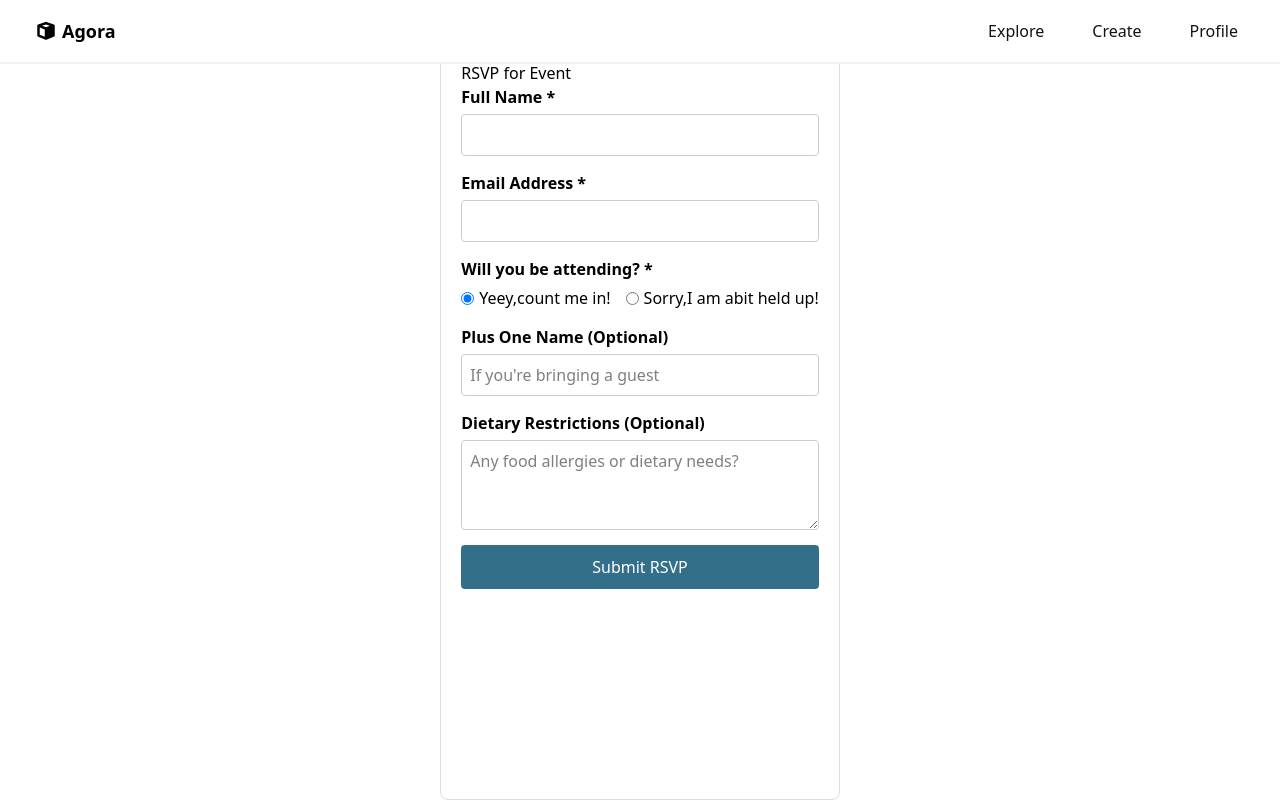
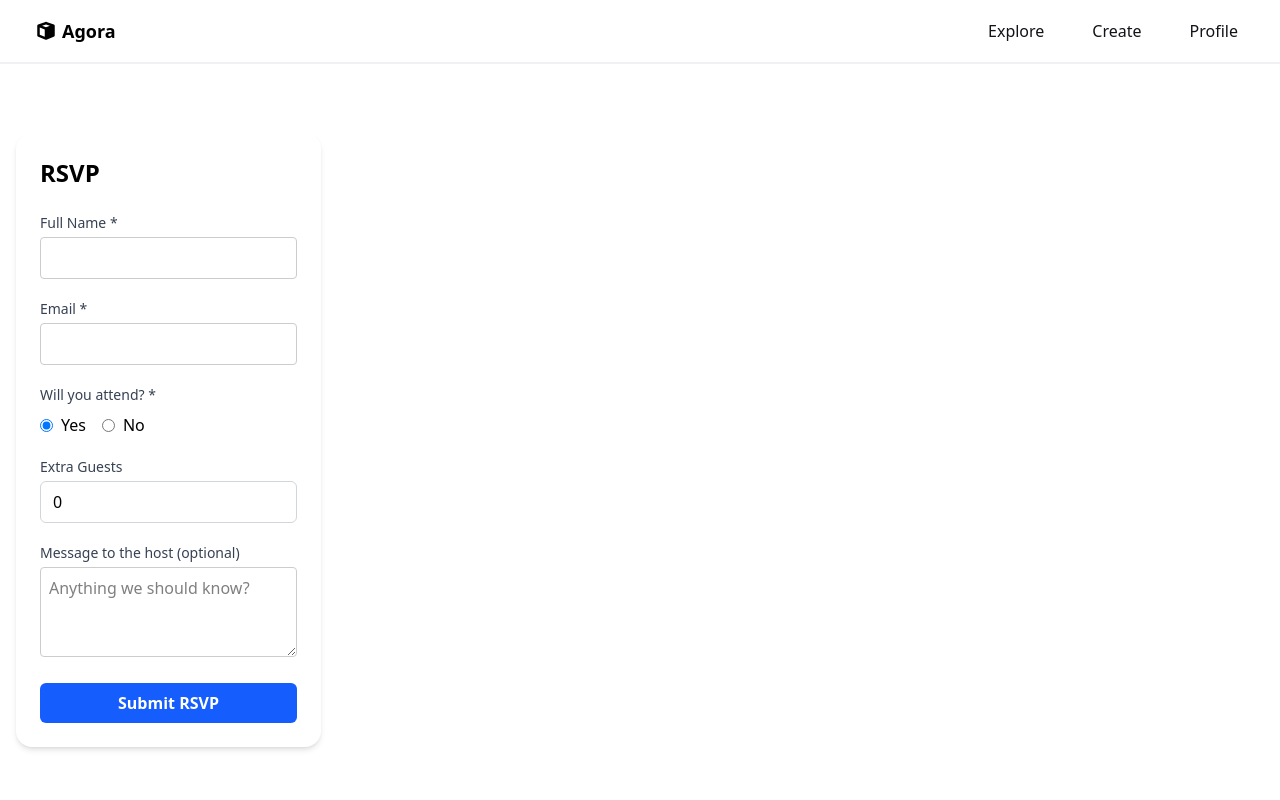
Before and after one commit to Nayaravis/agora-frontend, a React (Vite) app: page /events/1/rsvp in a window 1280 px wide. Built offline with nearby package versions, Linux system fonts and the light colour scheme.

Commit message:
feat/fix: worked on better UI/UX and functionality. Resolved breaking changes

```diff
--- a/src/components/EventDetailPage.jsx
+++ b/src/components/EventDetailPage.jsx
@@ -1,246 +1,97 @@
-import React, { useState, useEffect } from 'react';
-import { useParams } from 'react-router';
+import { useEffect, useState } from "react";
+import { useParams, Link } from "react-router-dom";
+import { motion } from "framer-motion";
 
-const EventDetailPage = () => {
-  let params = useParams();
-  const [event, updateEvent] = useState({});
+const EVENTS_API = "https://agora-backend-pg31.onrender.com/api/events";
+const RSVPS_API = "https://agora-backend-pg31.onrender.com/api/rsvps";
+
+function EventDetails() {
+  const { eventId } = useParams();
+  const [event, setEvent] = useState(null);
+  const [rsvpCount, setRsvpCount] = useState(0);
+  const [loading, setLoading] = useState(true);
 
   useEffect(() => {
-    fetch(`https://agora-backend-pg31.onrender.com/api/events/${params.eventId}`)
-      .then(res => res.json())
-      .then(eventData => {
-        updateEvent(eventData)
-      })
-  }, [params.eventId])
+    async function fetchEventData() {
+      try {
+        const [eventRes, rsvpRes] = await Promise.all([
+          fetch(`${EVENTS_API}/${eventId}`),
+          fetch(`${RSVPS_API}?eventId=${eventId}`),
+        ]);
 
-  const initialComments = [];
+        if (!eventRes.ok || !rsvpRes.ok) throw new Error("Failed to load data");
 
-  const { title, createdBy, datetime, location, notes, imageUrl, initialRsvpStatus, onRsvpChange, eventId } = event;
+        const eventData = await eventRes.json();
+        const rsvpData = await rsvpRes.json();
 
-  const [rsvpStatus, setRsvpStatus] = useState(initialRsvpStatus);
-  const [newCommentText, setNewCommentText] = useState('');
-  const [comments, setComments] = useState(initialComments);
+        setEvent(eventData);
+        setRsvpCount(rsvpData.filter((r) => r.rsvpStatus === "yes").length);
+      } catch (err) {
+        console.error("Error fetching event details:", err);
+      } finally {
+        setLoading(false);
+      }
+    }
+    fetchEventData();
+  }, [eventId]);
 
-  useEffect(() => {
-    setRsvpStatus(initialRsvpStatus);
-  }, [initialRsvpStatus]);
+  if (loading) return <p className="p-6 text-gray-500">Loading event...</p>;
+  if (!event) return <p className="p-6 text-red-500">Event not found.</p>;
 
-  const handleRsvpClick = (status) => {
-    setRsvpStatus(status);
-    if (onRsvpChange) {
-      onRsvpChange(eventId, status);
-    }
-  };
-
-  const handlePostComment = () => {
-    if (newCommentText.trim()) {
-      const newComment = {
-        id: Date.now().toString(),
-        userName: "Current User",
-        timeAgo: "Just now",
-        text: newCommentText.trim(),
-        avatarUrl: "https://via.placeholder.com/40/FF5733/FFFFFF?text=CU"
-      };
-      setComments((prevComments) => [...prevComments, newComment]);
-      setNewCommentText('');
-    }
-  };
-
-  const getRsvpButtonClasses = (buttonStatus) => {
-    let baseClasses = "py-2 px-6 rounded-full font-semibold transition duration-300 ease-in-out shadow-md";
-    if (rsvpStatus === buttonStatus) {
-      return `${baseClasses} bg-purple-600 text-white`;
-    } else {
-      return `${baseClasses} bg-gray-200 text-gray-800 hover:bg-gray-300`;
-    }
-  };
-
-  const getRsvpStatusText = () => {
-    switch (rsvpStatus) {
-      case 'attending':
-        return <span className="text-green-600 font-bold">You are attending! 🎉</span>;
-      case 'not_attending':
-        return <span className="text-red-600 font-bold">You are not attending.</span>;
-      default:
-        return <span className="text-gray-600">Please let us know if you're attending.</span>;
-    }
-  };
-
-  const formatDateTime = (datetime) => {
-    if (!datetime) return '';
-    const date = new Date(datetime);
-    return {
-      date: date.toLocaleDateString(),
-      time: date.toLocaleTimeString([], { hour: '2-digit', minute: '2-digit' })
-    };
-  };
-
-  const { date, time } = formatDateTime(datetime);
+  const { title, location, datetime, description, createdBy } = event;
+  const formattedDate = new Date(datetime).toLocaleDateString();
+  const formattedTime = new Date(datetime).toLocaleTimeString([], {
+    hour: "2-digit",
+    minute: "2-digit",
+  });
 
   return (
-    <div className="min-h-screen bg-gray-50 overflow-auto flex w-full justify-center">
-      <div className="max-w-4xl mx-auto py-8 px-4 sm:px-6 lg:px-8">
-        {/* Breadcrumbs */}
-        <nav className="mb-6">
-          <p className="text-sm text-gray-500">Events / {title || 'Loading...'}</p>
-        </nav>
+    <div className="w-full min-h-screen bg-gradient-to-br from-blue-50 via-white to-blue-100 p-6">
+      <motion.div
+        initial={{ opacity: 0, y: 20 }}
+        animate={{ opacity: 1, y: 0 }}
+        className="max-w-3xl mx-auto bg-white rounded-xl shadow-lg p-8"
+      >
+        {/* Event Title */}
+        <h1 className="text-3xl font-bold mb-2 text-gray-900">{title}</h1>
 
-        <div className="bg-white rounded-xl shadow-lg overflow-hidden">
-          {/* Header */}
-          <div className="p-6 sm:p-8">
-            <h1 className="text-3xl sm:text-4xl font-bold text-gray-900 mb-2">
-              {title || 'Loading...'}
-            </h1>
-            <p className="text-gray-600 text-lg">
-              Hosted by {createdBy || 'Unknown'}
-            </p>
-          </div>
-
-          {/* Event Image */}
-          <div className="relative h-64 sm:h-80 bg-gradient-to-br from-purple-500 to-pink-500">
-            {imageUrl ? (
-              <img
-                src={imageUrl}
-                alt={title}
-                className="w-full h-full object-cover"
-                onError={(e) => {
-                  e.target.style.display = 'none';
-                }}
-              />
-            ) : (
-              <div className="w-full h-full flex items-center justify-center">
-                <div className="text-white text-xl font-semibold">Event Image</div>
-              </div>
-            )}
-          </div>
-
-          {/* Content */}
-          <div className="p-6 sm:p-8 space-y-8">
-            {/* Event Details */}
-            <section>
-              <h2 className="text-2xl font-bold text-gray-800 mb-4">Event Details</h2>
-              <div className="grid grid-cols-1 md:grid-cols-2 gap-6">
-                <div className="flex items-start space-x-3">
-                  <span className="text-2xl">📅</span>
-                  <div>
-                    <p className="font-semibold text-gray-800">Date</p>
-                    <p className="text-gray-600">{date || 'TBD'}</p>
-                  </div>
-                </div>
-                <div className="flex items-start space-x-3">
-                  <span className="text-2xl">⏰</span>
-                  <div>
-                    <p className="font-semibold text-gray-800">Time</p>
-                    <p className="text-gray-600">{time || 'TBD'}</p>
-                  </div>
-                </div>
-                <div className="flex items-start space-x-3 md:col-span-2">
-                  <span className="text-2xl">📍</span>
-                  <div>
-                    <p className="font-semibold text-gray-800">Location</p>
-                    <p className="text-gray-600">{location || 'TBD'}</p>
-                  </div>
-                </div>
-              </div>
-            </section>
-
-            {/* Description */}
-            <section>
-              <h2 className="text-2xl font-bold text-gray-800 mb-4">Description</h2>
-              <div className="prose max-w-none">
-                <p className="text-gray-700 leading-relaxed whitespace-pre-wrap">
-                  {notes || 'No description available.'}
-                </p>
-              </div>
-            </section>
-
-            {/* RSVP Section */}
-            <section className="bg-gray-50 rounded-lg p-6">
-              <div className="flex flex-col sm:flex-row items-start sm:items-center justify-between gap-4">
-                <div>
-                  <h3 className="text-lg font-semibold text-gray-800 mb-2">RSVP Status</h3>
-                  {getRsvpStatusText()}
-                </div>
-                <div className="flex space-x-3">
-                  <button
-                    onClick={() => handleRsvpClick('attending')}
-                    className={getRsvpButtonClasses('attending')}
-                  >
-                    ✓ Attending
-                  </button>
-                  <button
-                    onClick={() => handleRsvpClick('not_attending')}
-                    className={getRsvpButtonClasses('not_attending')}
-                  >
-                    ✗ Not Attending
-                  </button>
-                </div>
-              </div>
-            </section>
-
-            {/* Comments Section */}
-            <section>
-              <h2 className="text-2xl font-bold text-gray-800 mb-6">Comments & Questions</h2>
-
-              {/* Comments List */}
-              <div className="space-y-6 mb-8">
-                {comments.length > 0 ? (
-                  comments.map((comment) => (
-                    <div key={comment.id} className="flex space-x-4">
-                      <img
-                        src={comment.avatarUrl}
-                        alt={`${comment.userName}'s avatar`}
-                        className="w-10 h-10 rounded-full object-cover flex-shrink-0"
-                      />
-                      <div className="flex-1 min-w-0">
-                        <div className="flex items-baseline space-x-2 mb-1">
-                          <p className="font-semibold text-gray-900">{comment.userName}</p>
-                          <p className="text-sm text-gray-500">{comment.timeAgo}</p>
-                        </div>
-                        <p className="text-gray-700 break-words">{comment.text}</p>
-                      </div>
-                    </div>
-                  ))
-                ) : (
-                  <div className="text-center py-8">
-                    <p className="text-gray-500 text-lg">No comments yet.</p>
-                    <p className="text-gray-400">Be the first to ask a question!</p>
-                  </div>
-                )}
-              </div>
-
-              {/* Add Comment */}
-              <div className="border-t pt-6">
-                <div className="flex space-x-4">
-                  <img
-                    src="https://via.placeholder.com/40/D3D3D3/000000?text=You"
-                    alt="Your avatar"
-                    className="w-10 h-10 rounded-full object-cover flex-shrink-0"
-                  />
-                  <div className="flex-1 flex space-x-3">
-                    <input
-                      type="text"
-                      value={newCommentText}
-                      onChange={(e) => setNewCommentText(e.target.value)}
-                      placeholder="Add a comment or question..."
-                      className="flex-1 p-3 rounded-lg border border-gray-300 focus:outline-none focus:ring-2 focus:ring-purple-500 focus:border-transparent"
-                      onKeyPress={(e) => e.key === 'Enter' && handlePostComment()}
-                    />
-                    <button
-                      onClick={handlePostComment}
-                      className="bg-purple-600 text-white py-3 px-6 rounded-lg font-semibold hover:bg-purple-700 transition duration-300 flex-shrink-0"
-                    >
-                      Post
-                    </button>
-                  </div>
-                </div>
-              </div>
-            </section>
+        {/* Date, Time, Location */}
+        <div className="flex flex-col sm:flex-row sm:items-center sm:justify-between text-gray-600 mb-4">
+          <div className="flex items-center gap-3">
+            <span className="inline-block bg-blue-100 text-blue-600 px-3 py-1 text-sm font-medium rounded-full">
+              {formattedDate} @ {formattedTime}
+            </span>
+            <span className="text-gray-500 font-medium">{location}</span>
           </div>
         </div>
-      </div>
+
+        {/* Host */}
+        <p className="text-sm text-gray-500 mb-4">
+          Hosted by <span className="font-medium text-gray-800">{createdBy}</span>
+        </p>
+
+        {/* Description */}
+        {description && (
+          <p className="text-gray-800 text-lg leading-relaxed mb-6">{description}</p>
+        )}
+
+        {/* RSVP Count */}
+        <div className="inline-block bg-green-100 text-green-700 font-semibold text-sm px-3 py-1 rounded-full mb-6">
+          {rsvpCount} {rsvpCount === 1 ? "person has" : "people have"} RSVPd
+        </div>
+
+        {/* RSVP Button */}
+        <div>
+          <Link
+            to={`/events/${eventId}/rsvp`}
+            className="inline-block bg-blue-600 text-white text-lg font-semibold px-6 py-3 rounded-lg shadow hover:bg-blue-700 transition"
+          >
+            RSVP Now
+          </Link>
+        </div>
+      </motion.div>
     </div>
   );
-};
+}
 
-export default EventDetailPage;
+export default EventDetails;
--- a/src/components/rsvp.jsx
+++ b/src/components/rsvp.jsx
@@ -1,179 +1,226 @@
-import React, { useState } from 'react';
-import axios from 'axios';
-import { useNavigate, useParams } from 'react-router-dom';
+import React, { useState } from "react";
+import axios from "axios";
+import { useNavigate, useParams } from "react-router-dom";
+import { motion } from "framer-motion";
+
+const RSVP_API = "https://agora-backend-pg31.onrender.com/api/rsvps";
+const EVENTS_API = "https://agora-backend-pg31.onrender.com/api/events";
 
 const EventRSVP = () => {
   const navigate = useNavigate();
   const { eventId } = useParams();
 
   const [formData, setFormData] = useState({
-    name: '',
-    email: '',
-    rsvpStatus: 'yes',
-    plusOneName: '',
-    dietaryRestrictions: ''
+    name: "",
+    email: "",
+    attending: "yes", // 'yes' | 'no'
+    guests: 0,        // number of extra guests (optional)
+    message: "",      // optional note to host
   });
 
-  const [submissionStatus, setSubmissionStatus] = useState(null);
+  const [status, setStatus] = useState(null); // null | 'submitting' | 'success' | 'error'
   const [errors, setErrors] = useState({});
 
-  const handleChange = (e) => {
+  const onChange = (e) => {
     const { name, value } = e.target;
-    setFormData(prev => ({
-      ...prev,
-      [name]: value
+    setFormData((p) => ({
+      ...p,
+      [name]: name === "guests" ? Math.max(0, Number(value)) : value,
     }));
   };
 
-  const validateForm = () => {
-    const newErrors = {};
-    if (!formData.name.trim()) {
-      newErrors.name = 'Name is required';
+  const validate = () => {
+    const next = {};
+    if (!formData.name.trim()) next.name = "Name is required";
+    if (!formData.email.trim()) {
+      next.email = "Email is required";
+    } else if (!/^[^\s@]+@[^\s@]+\.[^\s@]+$/.test(formData.email)) {
+      next.email = "Invalid email";
     }
-    if (!formData.email.trim()) {
-      newErrors.email = 'Email is required';
-    } else if (!/^[^\s@]+@[^\s@]+\.[^\s@]+$/.test(formData.email)) {
-      newErrors.email = 'Please enter a valid email';
-    }
-    setErrors(newErrors);
-    return Object.keys(newErrors).length === 0;
+    setErrors(next);
+    return Object.keys(next).length === 0;
   };
 
-  const handleSubmit = async (e) => {
-    e.preventDefault();
-    if (!validateForm()) {
-      return;
+  const patchInvitees = async (email, attending) => {
+    const { data: event } = await axios.get(`${EVENTS_API}/${eventId}`);
+    const invitees = Array.isArray(event.invitees) ? event.invitees : [];
+
+    let nextInvitees;
+    if (attending === "yes") {
+      nextInvitees = Array.from(new Set([...invitees, email]));
+    } else {
+      nextInvitees = invitees.filter((e) => e !== email);
     }
 
+    await axios.patch(`${EVENTS_API}/${eventId}`, { invitees: nextInvitees });
+  };
+
+  const onSubmit = async (e) => {
+    e.preventDefault();
+    if (!validate()) return;
+
     try {
-      setSubmissionStatus('submitting');
-      const response = await axios.post(`/api/events/${eventId}/rsvp`, formData);
-      if (response.status === 200 || response.status === 201) {
-        setSubmissionStatus('success');
-        setFormData({
-          name: '',
-          email: '',
-          rsvpStatus: 'yes',
-          plusOneName: '',
-          dietaryRestrictions: ''
-        });
+      setStatus("submitting");
 
+      // 1) Create RSVP
+      const payload = {
+        eventId: Number(eventId),
+        name: formData.name,
+        email: formData.email,
+        rsvpStatus: formData.attending === "yes" ? "yes" : "no",
+        guests: formData.attending === "yes" ? formData.guests : 0,
+        message: formData.message,
+      };
+
+      await axios.post(RSVP_API, payload);
+
+      // 2) Update invitees on the event
+      await patchInvitees(formData.email, formData.attending);
+
+      setStatus("success");
       navigate(`/events/${eventId}`);
-      } else {
-        setSubmissionStatus('error');
-      }
-    } catch (error) {
-      console.error('RSVP submission error:', error);
-      setSubmissionStatus('error');
+    } catch (err) {
+      console.error(err);
+      setStatus("error");
     }
   };
 
   return (
-    <div className="event-rsvp-container">
-      <h2>RSVP for Event</h2>
+    <motion.div
+      initial={{ opacity: 0, y: 8 }}
+      animate={{ opacity: 1, y: 0 }}
+      className="min-h-screen flex items-center justify-center p-4"
+    >
+      <div className="w-full max-w-lg bg-white rounded-2xl shadow-md p-6">
+        <h1 className="text-2xl font-bold mb-6">RSVP</h1>
 
-      {submissionStatus === 'success' ? (
-        <div className="success-message">
-          <p>Thank you for your RSVP! We look forward to seeing you.</p>
+        {status === "success" ? (
+          <div className="bg-green-50 border border-green-200 text-green-800 p-4 rounded-md">
+            Thanks! Your RSVP has been recorded.
           </div>
         ) : (
-        <form onSubmit={handleSubmit} className="rsvp-form">
-          <div className="form-group">
-            <label htmlFor="name">Full Name *</label>
+          <form onSubmit={onSubmit} className="space-y-5">
+            {/* Name */}
+            <div>
+              <label className="block text-sm font-medium text-gray-700">
+                Full Name *
+              </label>
               <input
+                name="name"
                 type="text"
-              id="name"
-              name="name"
                 value={formData.name}
-              onChange={handleChange}
-              className={errors.name ? 'error' : ''}
+                onChange={onChange}
+                className={`mt-1 w-full rounded-md border px-3 py-2 focus:outline-none focus:ring-2 ${
+                  errors.name
+                    ? "border-red-500 focus:ring-red-400"
+                    : "border-gray-300 focus:ring-blue-500"
+                }`}
               />
-            {errors.name && <span className="error-message">{errors.name}</span>}
+              {errors.name && (
+                <p className="text-red-600 text-sm mt-1">{errors.name}</p>
+              )}
             </div>
 
-          <div className="form-group">
-            <label htmlFor="email">Email Address *</label>
+            {/* Email */}
+            <div>
+              <label className="block text-sm font-medium text-gray-700">
+                Email *
+              </label>
               <input
+                name="email"
                 type="email"
-              id="email"
-              name="email"
                 value={formData.email}
-              onChange={handleChange}
-              className={errors.email ? 'error' : ''}
+                onChange={onChange}
+                className={`mt-1 w-full rounded-md border px-3 py-2 focus:outline-none focus:ring-2 ${
+                  errors.email
+                    ? "border-red-500 focus:ring-red-400"
+                    : "border-gray-300 focus:ring-blue-500"
+                }`}
               />
-            {errors.email && <span className="error-message">{errors.email}</span>}
+              {errors.email && (
+                <p className="text-red-600 text-sm mt-1">{errors.email}</p>
+              )}
             </div>
 
-          <div className="form-group">
-            <label>Will you be attending? *</label>
-            <div className="radio-group">
-              <label>
+            {/* Attending */}
+            <div>
+          <span className="block text-sm font-medium text-gray-700">
+            Will you attend? *
+          </span>
+              <div className="mt-2 flex gap-4">
+                <label className="inline-flex items-center gap-2">
                   <input
                     type="radio"
-                  name="rsvpStatus"
+                    name="attending"
                     value="yes"
-                  checked={formData.rsvpStatus === 'yes'}
-                  onChange={handleChange}
+                    checked={formData.attending === "yes"}
+                    onChange={onChange}
                   />
-                Yeey,count me in!
+                  <span>Yes</span>
                 </label>
-              <label>
+                <label className="inline-flex items-center gap-2">
                   <input
                     type="radio"
-                  name="rsvpStatus"
+                    name="attending"
                     value="no"
-                  checked={formData.rsvpStatus === 'no'}
-                  onChange={handleChange}
+                    checked={formData.attending === "no"}
+                    onChange={onChange}
                   />
-                Sorry,I am abit held up!
+                  <span>No</span>
                 </label>
               </div>
             </div>
 
-          {formData.rsvpStatus === 'yes' && (
+            {/* Guests + Message only if attending */}
+            {formData.attending === "yes" && (
               <>
-              <div className="form-group">
-                <label htmlFor="plusOneName">Plus One Name (Optional)</label>
+                <div>
+                  <label className="block text-sm font-medium text-gray-700">
+                    Extra Guests
+                  </label>
                   <input
-                  type="text"
-                  id="plusOneName"
-                  name="plusOneName"
-                  value={formData.plusOneName}
-                  onChange={handleChange}
-                  placeholder="If you're bringing a guest"
+                    type="number"
+                    name="guests"
+                    min={0}
+                    value={formData.guests}
+                    onChange={onChange}
+                    className="mt-1 w-full rounded-md border border-gray-300 px-3 py-2 focus:outline-none focus:ring-2 focus:ring-blue-500"
                   />
                 </div>
 
-              <div className="form-group">
-                <label htmlFor="dietaryRestrictions">Dietary Restrictions (Optional)</label>
+                <div>
+                  <label className="block text-sm font-medium text-gray-700">
+                    Message to the host (optional)
+                  </label>
                   <textarea
-                  id="dietaryRestrictions"
-                  name="dietaryRestrictions"
-                  value={formData.dietaryRestrictions}
-                  onChange={handleChange}
-                  placeholder="Any food allergies or dietary needs?"
-                  rows="3"
+                    name="message"
+                    rows={3}
+                    value={formData.message}
+                    onChange={onChange}
+                    className="mt-1 w-full rounded-md border border-gray-300 px-3 py-2 focus:outline-none focus:ring-2 focus:ring-blue-500"
+                    placeholder="Anything we should know?"
                   />
                 </div>
               </>
             )}
 
+            {status === "error" && (
+              <div className="bg-red-50 border border-red-200 text-red-700 p-3 rounded-md text-sm">
+                Something went wrong. Please try again.
+              </div>
+            )}
+
             <button
               type="submit"
-            className="submit-button"
-            disabled={submissionStatus === 'submitting'}
+              disabled={status === "submitting"}
+              className="w-full rounded-md bg-blue-600 text-white font-semibold py-2 hover:bg-blue-700 disabled:opacity-50"
             >
-            {submissionStatus === 'submitting' ? 'Submitting...' : 'Submit RSVP'}
+              {status === "submitting" ? "Submitting..." : "Submit RSVP"}
             </button>
-
-          {submissionStatus === 'error' && (
-            <div className="error-message">
-              There was an error submitting your RSVP. Please try again.
-            </div>
-          )}
           </form>
         )}
       </div>
+    </motion.div>
   );
 };
 
```
Also changed, not shown: src/components/CreateEventForm.jsx (+16 -4 lines), src/components/EventListPage.jsx (+47 -11 lines). Lines whose indentation alone changed are shown as unchanged.
